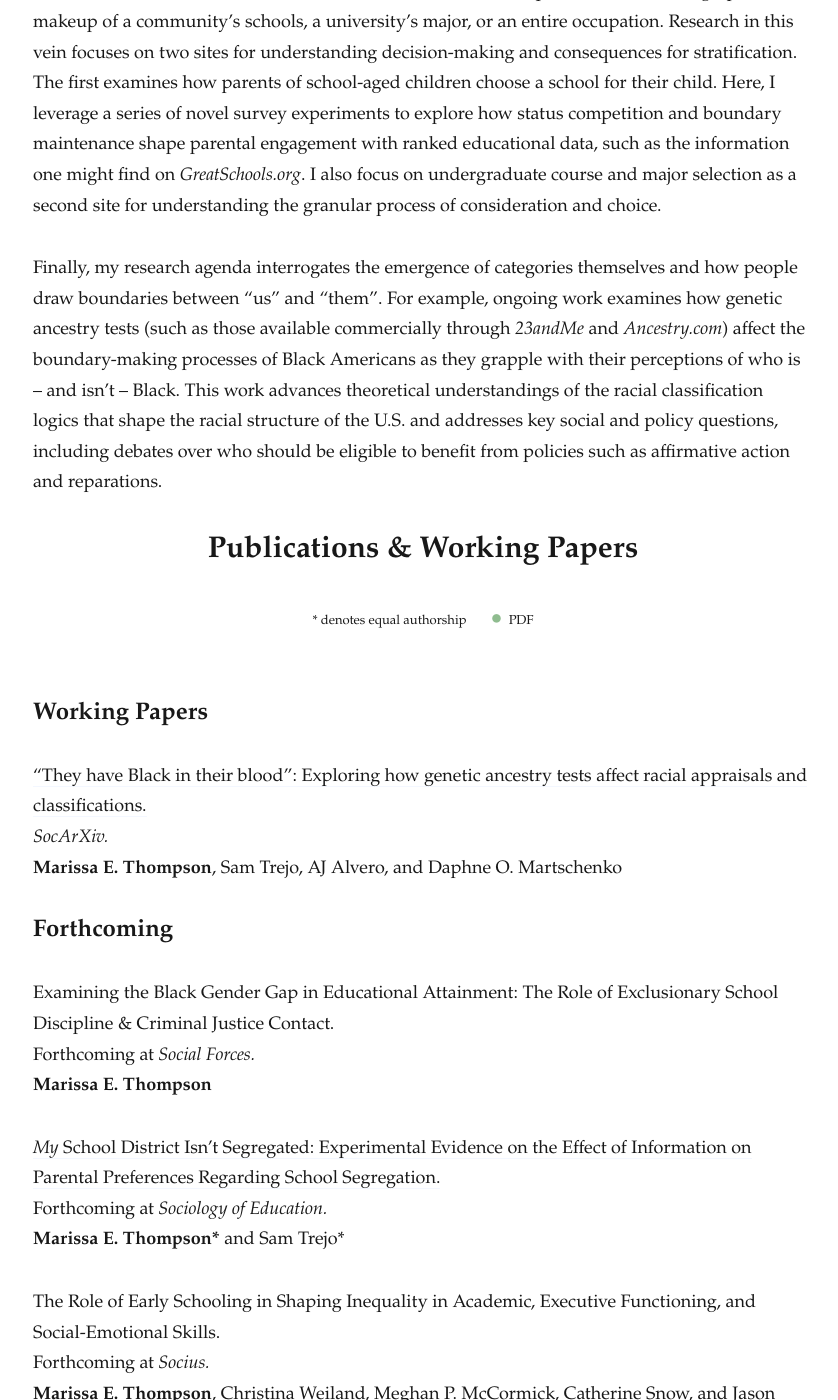
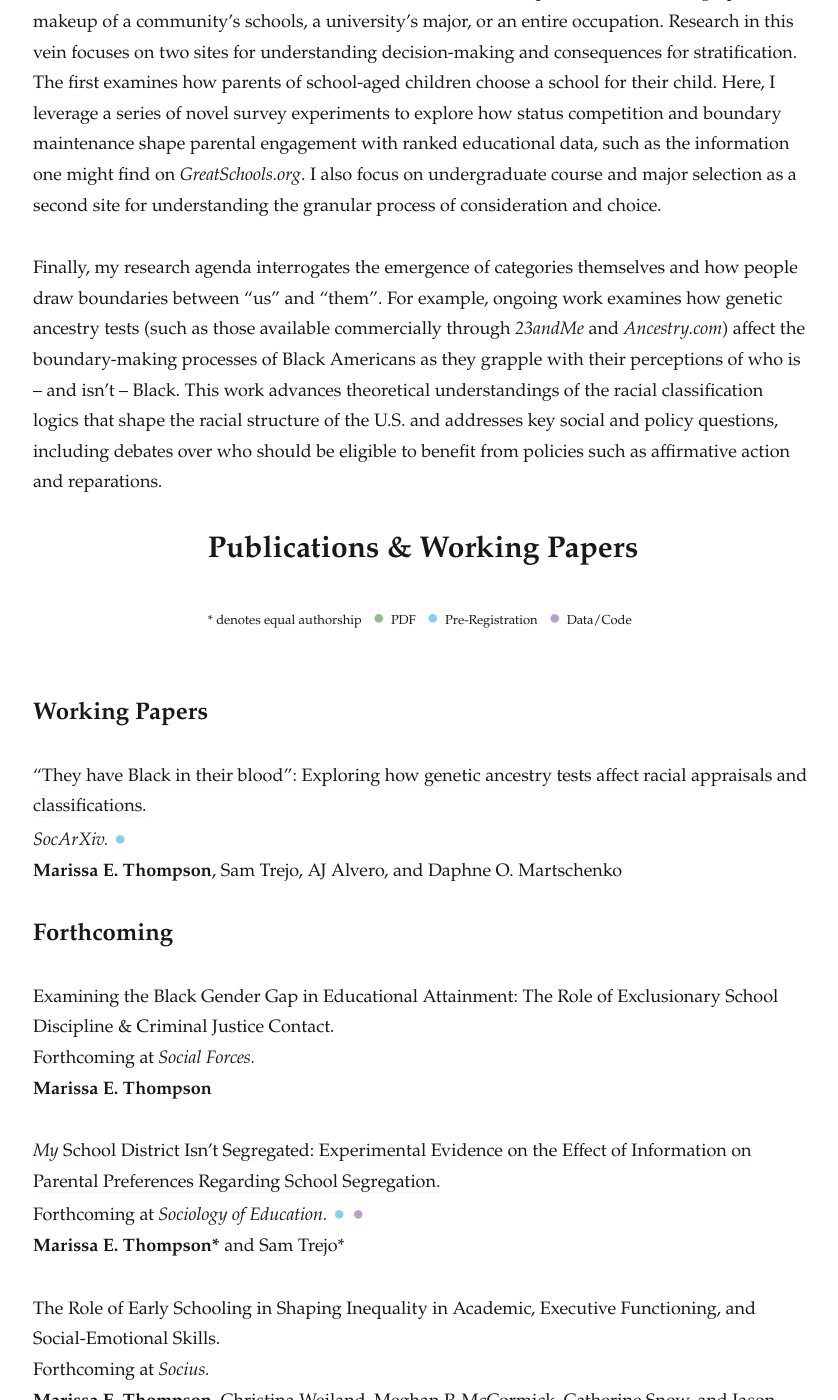
Before and after one commit to marissaethompson/marissaethompson.github.io, a Jekyll site: the page built from _pages/research.md, in a window 1280 px wide and 1400 px high, scrolled down 900 px. Shown: the whole window, without its empty margins (217-1055 px from the left). Built offline with Jekyll 4.4.1, drawn with Linux system fonts in a browser that asks for light colours; nearby versions of some CDN libraries; some web fonts are replaced; some of the changed lines change nothing that is shown; some of the changed text lies outside the part shown.

Commit message:
august 23 2023

```diff
--- a/_pages/research.md
+++ b/_pages/research.md
@@ -7,23 +7,26 @@ image:
 
 My research examines the processes that produce racial and socioeconomic inequality: the interplay between academic inequality and segregation in educational contexts, the ways that individual choices shape aggregate patterns of segregation, and how boundaries between social groups are maintained and negotiated. I hope that my work will not only help us understand our most pressing social problems but also identify policies and practices to reduce inequality. My research has been published or is forthcoming in journals such as <i>Social Forces</i>, <i>Sociology of Education</i>, <i>PNAS</i>, and the <i>American Education Research Journal</i>, among others.
 
-The first strand of my research focuses on inequality and segregation in educational contexts. Inequality in both opportunity and outcomes are a stubbornly persistent feature of the American educational system. My work seeks to shed light on the extent of this inequality, how it develops, and the mechanisms that explain its endurance. For example, some of my [recently published work](https://journals.sagepub.com/doi/10.3102/00028312221134769) examines how educational inequality has shifted in the post-recession, pre-pandemic period, mapping both how achievement disparities have changed over time and the extent to which they are predicted by changing segregation levels. In addition, ongoing work on these topics examines the sources of the Black gender gap in educational attainment, the causal effects of school district secessions on achievement gaps, and the causal effect of a first-dollar scholarship policy on college access, among others.
+The first strand of my research focuses on inequality and segregation in educational contexts. Inequality in both opportunity and outcomes are a stubbornly persistent feature of the American educational system. My work seeks to shed light on the extent of this inequality, how it develops, and the mechanisms that explain its endurance. For example, some of my [recently published work](https://journals.sagepub.com/doi/10.3102/00028312221134769){:target="_blank"} examines how educational inequality has shifted in the post-recession, pre-pandemic period, mapping both how achievement disparities have changed over time and the extent to which they are predicted by changing segregation levels. In addition, ongoing work on these topics examines the sources of the Black gender gap in educational attainment, the causal effects of school district secessions on achievement gaps, and the causal effect of a first-dollar scholarship policy on college access, among others.
 
 A closely related but distinct line of research examines how preferences and decision-making patterns shape aggregate patterns of segregation. Though individuals are tasked with making educational decisions – such as to send their child to a certain school or to declare a specific major – in individual contexts, these decisions have cumulative consequences for the demographic makeup of a community’s schools, a university’s major, or an entire occupation. Research in this vein focuses on two sites for understanding decision-making and consequences for stratification. The first examines how parents of school-aged children choose a school for their child. Here, I leverage a series of novel survey experiments to explore how status competition and boundary maintenance shape parental engagement with ranked educational data, such as the information one might find on <i>GreatSchools.org</i>. I also focus on undergraduate course and major selection as a second site for understanding the granular process of consideration and choice.
 
-Finally, my research agenda interrogates the emergence of categories themselves and how people draw boundaries between “us” and “them”. For example, ongoing work examines how genetic ancestry tests (such as those available commercially through <i>23andMe</i> and <i>Ancestry.com</i>) affect the boundary-making processes of Black Americans as they grapple with their perceptions of who is – and isn’t – Black. This work advances theoretical understandings of the racial classification logics that shape the racial structure of the U.S. and addresses key social and policy questions, including debates over who should be eligible to benefit from policies such as affirmative action and reparations.
+Finally, my research agenda interrogates the emergence of categories themselves and how people draw boundaries between “us” and “them”. For example, [ongoing work](https://osf.io/preprints/socarxiv/8tnrk/){:target="_blank"} examines how genetic ancestry tests (such as those available commercially through <i>23andMe</i> and <i>Ancestry.com</i>) affect the boundary-making processes of Black Americans as they grapple with their perceptions of who is – and isn’t – Black. This work advances theoretical understandings of the racial classification logics that shape the racial structure of the U.S. and addresses key social and policy questions, including debates over who should be eligible to benefit from policies such as affirmative action and reparations.
 
 # <center>Publications & Working Papers</center>
  <center> <font size="2">
- * denotes equal authorship &nbsp;&nbsp;&nbsp;&nbsp;&nbsp;
-<span style="font-size: 15pt; color:#8fbc8f;display: inline-block">●&nbsp;</span>PDF
+ * denotes equal authorship &nbsp;
+<span style="font-size: 15pt; color:#8fbc8f;display: inline-block">●&nbsp;</span>PDF &nbsp;
+<span style="font-size: 15pt; color:#87ceeb;display: inline-block">●&nbsp;</span>Pre-Registration &nbsp;
+<span style="font-size: 15pt; color:#b5a2c8;display: inline-block">●&nbsp;</span>Data/Code &nbsp;
+
  </font>
  </center>
   <br>
 ## Working Papers
 
- [“They have Black in their blood”: Exploring how genetic ancestry tests affect racial appraisals and classifications.](https://osf.io/preprints/socarxiv/8tnrk/) <br>
- <i>SocArXiv.</i><br>
+ [“They have Black in their blood”: Exploring how genetic ancestry tests affect racial appraisals and classifications.](https://osf.io/preprints/socarxiv/8tnrk/){:target="_blank"} <br>
+ <i>SocArXiv.</i>&nbsp;[<span style="font-size: 15pt; color:#87ceeb">●</span>](https://osf.io/dj9pt/){:target="_blank"}<br>
 <b> Marissa E. Thompson</b>, Sam Trejo, AJ Alvero, and Daphne O. Martschenko
 
 ## Forthcoming
@@ -32,8 +35,8 @@ Finally, my research agenda interrogates the emergence of categories themselves
  Forthcoming at <i>Social Forces.</i><br>
 <b> Marissa E. Thompson</b>
 
- [<i>My</i> School District Isn't Segregated: Experimental Evidence on the Effect of Information on Parental Preferences Regarding School Segregation.](https://osf.io/preprints/socarxiv/2wfjn) <br>
- Forthcoming at <i>Sociology of Education.</i><br>
+ [<i>My</i> School District Isn't Segregated: Experimental Evidence on the Effect of Information on Parental Preferences Regarding School Segregation.](https://osf.io/preprints/socarxiv/2wfjn){:target="_blank"} <br>
+ Forthcoming at <i>Sociology of Education.</i>&nbsp;[<span style="font-size: 15pt; color:#87ceeb">●</span>](https://osf.io/dj9pt/registrations){:target="_blank"} [<span style="font-size: 15pt; color:#b5a2c8">●</span>](https://github.com/sam-trejo/2023_08_socedu_seg_exp){:target="_blank"}<br>
 <b> Marissa E. Thompson\*</b> and Sam Trejo\*
 
 The Role of Early Schooling in Shaping Inequality in Academic, Executive Functioning, and Social-Emotional Skills. <br>
@@ -42,38 +45,38 @@ The Role of Early Schooling in Shaping Inequality in Academic, Executive Functio
 
 ## 2023
 
-[From Pipelines to Pathways in the Study of Academic Progress.](https://www.science.org/doi/abs/10.1126/science.adg5406?af=R&utm_source=sfmc&utm_medium=email&utm_campaign=SCIeToc&utm_content=alert&et_rid=623440394&et_cid=4710205)<br>
-<i>Science</i>.&nbsp;[<span style="font-size: 15pt; color:#8fbc8f">●</span>](/research/Kizilcec_Science_2023.pdf)<br>
-René F. Kizilcec, Rachel B. Baker, Elizabeth Bruch, Kalena E. Cortes, Laura T. Hamilton, David Nathan Lang, Zachary A. Pardos, <b>Marissa E. Thompson </b>, & Mitchell L. Stevens
+[From Pipelines to Pathways in the Study of Academic Progress.](https://www.science.org/doi/abs/10.1126/science.adg5406?af=R&utm_source=sfmc&utm_medium=email&utm_campaign=SCIeToc&utm_content=alert&et_rid=623440394&et_cid=4710205){:target="_blank"}<br>
+<i>Science</i>.&nbsp;[<span style="font-size: 15pt; color:#8fbc8f">●</span>](/research/Kizilcec_Science_2023.pdf){:target="_blank"}<br>
+René F. Kizilcec, Rachel B. Baker, Elizabeth Bruch, Kalena E. Cortes, Laura T. Hamilton, David Nathan Lang, Zachary A. Pardos, <b>Marissa E. Thompson </b>, and Mitchell L. Stevens
 
-[Uneven Progress: Recent Trends in Academic Performance Among U.S. School Districts.](https://journals.sagepub.com/doi/10.3102/00028312221134769)<br>
-<i>American Education Research Journal</i>.&nbsp;[<span style="font-size: 15pt; color:#8fbc8f">●</span>](/research/Matheny_AERJ_2023.pdf)<br>
+[Uneven Progress: Recent Trends in Academic Performance Among U.S. School Districts.](https://journals.sagepub.com/doi/10.3102/00028312221134769){:target="_blank"}<br>
+<i>American Education Research Journal</i>.&nbsp;[<span style="font-size: 15pt; color:#8fbc8f">●</span>](/research/Matheny_AERJ_2023.pdf){:target="_blank"}<br>
 Kaylee T. Matheny \*, <b>Marissa E. Thompson\*</b>, Carrie Townley Flores\*, and Sean F. Reardon
 
 ## 2021
 
-[Grade Expectations: The role of first-year grades in predicting the pursuit of STEM majors for first- and continuing-generation students.](https://www.tandfonline.com/doi/full/10.1080/00221546.2021.1907169) <br>
-<i>The Journal of Higher Education.</i>&nbsp;[<span style="font-size: 15pt; color:#8fbc8f">●</span>](/research/Thompson_JHE_2021.pdf)<br>
+[Grade Expectations: The role of first-year grades in predicting the pursuit of STEM majors for first- and continuing-generation students.](https://www.tandfonline.com/doi/full/10.1080/00221546.2021.1907169){:target="_blank"} <br>
+<i>The Journal of Higher Education.</i>&nbsp;[<span style="font-size: 15pt; color:#8fbc8f">●</span>](/research/Thompson_JHE_2021.pdf){:target="_blank"}<br>
 <b>Marissa E. Thompson</b>
 
-[Studying Undergraduate Course Consideration at Scale.](https://journals.sagepub.com/doi/full/10.1177/2332858421991148)<br>
-<i>AERA Open</i>.[<span style="font-size: 15pt; color:#8fbc8f">&nbsp;●</span>](/research/Chaturapruek_AERAOpen_2021.pdf)<br>
+[Studying Undergraduate Course Consideration at Scale.](https://journals.sagepub.com/doi/full/10.1177/2332858421991148){:target="_blank"}<br>
+<i>AERA Open</i>.&nbsp;[<span style="font-size: 15pt; color:#8fbc8f">&nbsp;●</span>](/research/Chaturapruek_AERAOpen_2021.pdf){:target="_blank"}[<span style="font-size: 15pt; color:#b5a2c8">&nbsp;●</span>](https://www.openicpsr.org/openicpsr/project/130406/version/V1/view;jsessionid=078185F4BFFA1E3983DA91F06B8E66C4){:target="_blank"}<br>
 Sorathan Chaturapruek, Tobias Dalberg, <b>Marissa E. Thompson</b>, Sonia Giebel, Monique H. Harrison, Ramesh Johari, Mitchell L. Stevens, and René Kizilcec
 
 ## 2020
 
-[The Confidence Gap Predicts the Gender Pay Gap Among STEM Graduates.](https://www.pnas.org/content/early/2020/11/10/2010269117) <br>
-<i>Proceedings of the National Academy of Sciences.</i>&nbsp;[<span style="font-size: 15pt; color:#8fbc8f">●</span>](/research/Sterling_PNAS_2020.pdf)<br>
+[The Confidence Gap Predicts the Gender Pay Gap Among STEM Graduates.](https://www.pnas.org/content/early/2020/11/10/2010269117){:target="_blank"} <br>
+<i>Proceedings of the National Academy of Sciences.</i>&nbsp;[<span style="font-size: 15pt; color:#8fbc8f">●</span>](/research/Sterling_PNAS_2020.pdf){:target="_blank"}<br>
 Adina D. Sterling, <b>Marissa E. Thompson</b>, Shiya Wang, Abisola Kusimo, Shannon Gilmartin, and Sheri Sheppard
 
 ## 2019
 
-[Entrepreneurial Intent of Engineering and Business Undergraduate Students.](https://onlinelibrary.wiley.com/doi/full/10.1002/jee.20283)<br>
-<i>Journal of Engineering Education</i>.&nbsp;[<span style="font-size: 15pt; color:#8fbc8f">●</span>](/research/Gilmartin_JEE_2019.pdf)<br>
+[Entrepreneurial Intent of Engineering and Business Undergraduate Students.](https://onlinelibrary.wiley.com/doi/full/10.1002/jee.20283){:target="_blank"}<br>
+<i>Journal of Engineering Education</i>.&nbsp;[<span style="font-size: 15pt; color:#8fbc8f">●</span>](/research/Gilmartin_JEE_2019.pdf){:target="_blank"}<br>
 Shannon K. Gilmartin, <b>Marissa E. Thompson</b>, Emily Morton, Helen Chen, Anne Colby, and Sheri D. Sheppard
 
 ## 2016
 
-[Bioresorbable silicon electronics for transient spatiotemporal mapping of electrical activity from the cerebral cortex](https://www.nature.com/articles/nmat4624).<br>
-<i>Nature Materials</i>.&nbsp;[<span style="font-size: 15pt; color:#8fbc8f">●</span>](/research/Yu_NatureMaterials_2016.pdf)<br>
+[Bioresorbable silicon electronics for transient spatiotemporal mapping of electrical activity from the cerebral cortex](https://www.nature.com/articles/nmat4624){:target="_blank"}.<br>
+<i>Nature Materials</i>.&nbsp;[<span style="font-size: 15pt; color:#8fbc8f">●</span>](/research/Yu_NatureMaterials_2016.pdf){:target="_blank"}<br>
 Ki Jun Yu, Duygu Kuzum, Suk Won Hwang, Bong Hoon Kim, Halvor Juul, Nam Heon Kim, Sang Min Won, Ken Chiang, Michael Trumpis, Andrew G. Richardson, Huanyu Cheng, Hui Fang, <b>Marissa E. Thompson</b>, Hank Bink, Delia Talos, Kyung Jin Seo, Hee Nam Lee, Seung Kyun Kang, Jae Hwan Kim, Jung Yup Lee, Younggang Huang, Frances E. Jensen, Marc A. Dichter, Timothy H. Lucas, Jonathan Viventi, Brian Litt, and John A. Rogers
```
Also changed, not shown: 1 other file.
